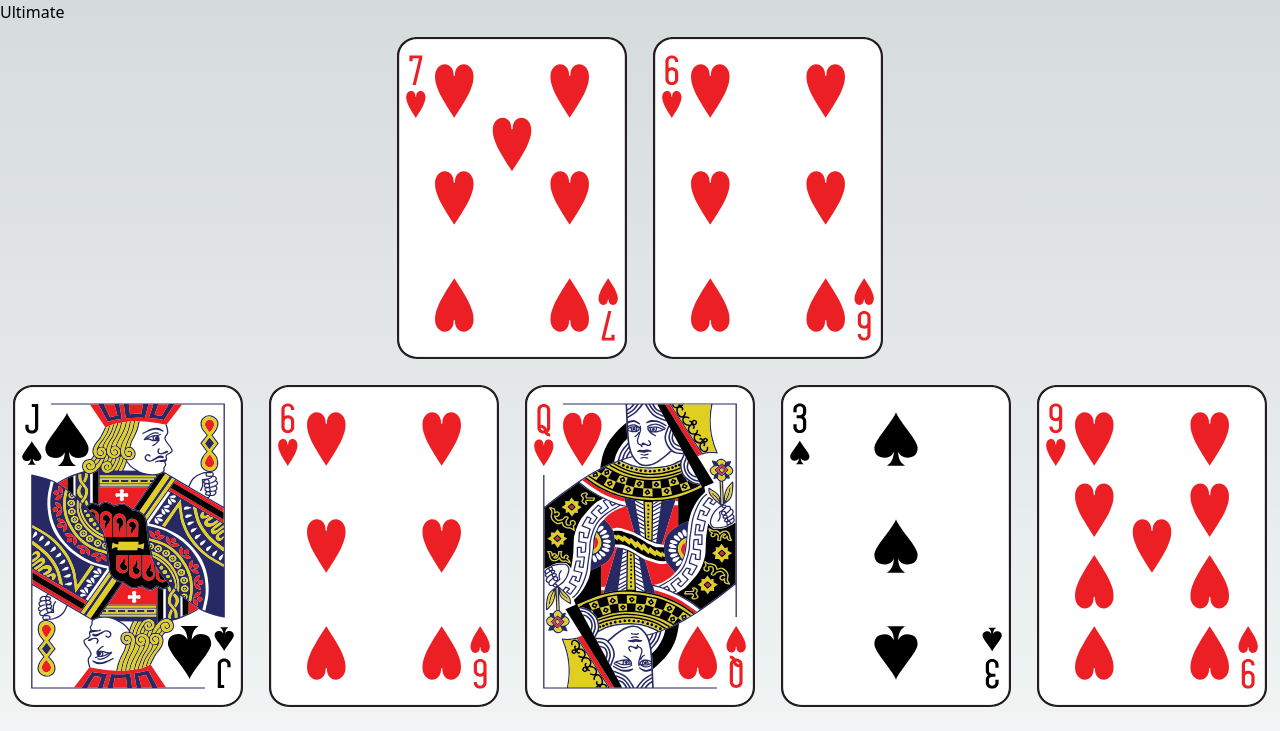
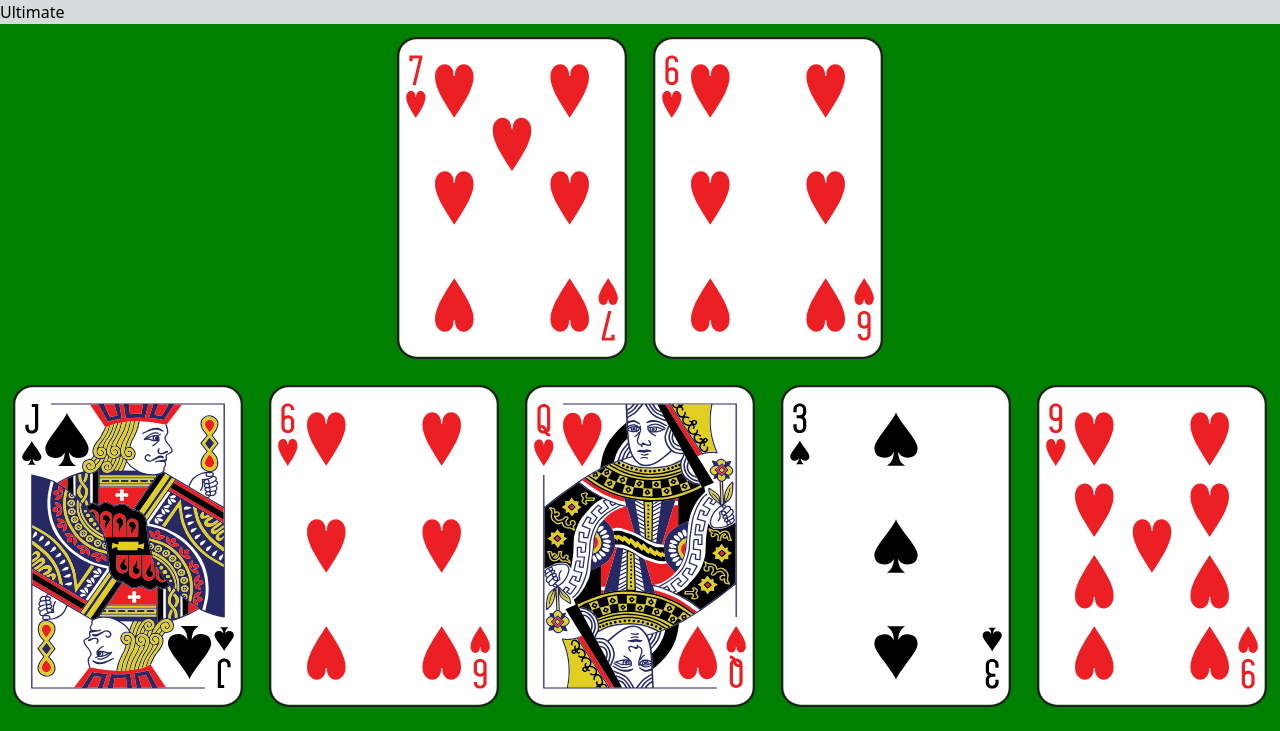
Before and after one commit to sayuen0/next-github-pages, a Next.js app: page /ultimate in a window 1280 px wide. Shown: the top 731 px of the page. Built offline with nearby package versions, Linux system fonts and the light colour scheme.

Commit message:
add table

```diff
--- /dev/null
+++ b/src/components/table/table.tsx
@@ -0,0 +1,14 @@
+import React, { ReactNode } from 'react';
+
+interface TableProps {
+  children: ReactNode; // childrenに型を明示的に指定
+}
+
+const Table: React.FC<TableProps> = ({ children }) => {
+  const tableStyle = {
+    backgroundColor: 'green',
+  };
+  return <div style={tableStyle}>{children}</div>;
+};
+
+export default Table;
--- a/src/pages/ultimate.tsx
+++ b/src/pages/ultimate.tsx
@@ -3,6 +3,7 @@ import Card from '@/components/cards/card';
 import { RandomPokerCardGenerator } from '@/lib/domain/model/cards/randomCardGenerator';
 import { useEffect, useState } from 'react';
 import { PokerCard } from '@/lib/domain/model/cards/card';
+import Table from '@/components/table/table';
 
 export default function Ultimate() {
   const [dealerCards, setDealerCards] = useState<PokerCard[]>([]);
@@ -28,6 +29,7 @@ export default function Ultimate() {
   return (
     <div>
       <h1>Ultimate</h1>
+      <Table>
         <div style={cardsContainerStyle}>
           {dealerCards.map((card, index) => (
             <Card key={index} card={card} />
@@ -43,6 +45,7 @@ export default function Ultimate() {
             <Card key={index} card={card} />
           ))}
         </div>
+      </Table>
     </div>
   );
 }
```
Lines whose indentation alone changed are shown as unchanged.
